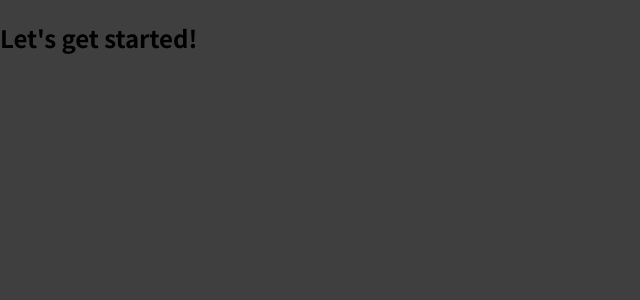
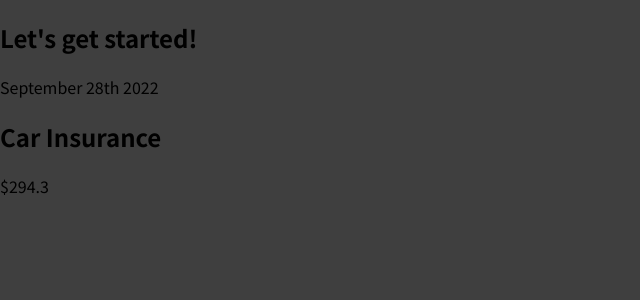
Before and after one commit to amahi2001/React-Practice, a JavaScript app: page / in a window 1280 px wide. Shown: the top 300 px of the page, without its empty margins (0-640 px from the left). Built offline with nearby package versions, Linux system fonts and the light colour scheme.

Commit message:
creating a component 'ExpenseItem'

```diff
--- a/src/App.js
+++ b/src/App.js
@@ -1,7 +1,10 @@
+import ExpenseItem from "./components/ExpenseItem";
+
 function App() {
   return (
     <div>
       <h2>Let's get started!</h2>
+      <ExpenseItem></ExpenseItem>
     </div>
   );
 }
--- /dev/null
+++ b/src/components/ExpenseItem.js
@@ -0,0 +1,13 @@
+function ExpenseItem() {
+    return (
+        <div>
+            <div>September 28th 2022</div>
+            <div>
+                <h2>Car Insurance</h2>
+                <div>$294.3</div>
+            </div>
+        </div>
+    )
+}
+
+export default ExpenseItem;
```
Also changed, not shown: 1 other file (tests, documents, lock files or other folders).
